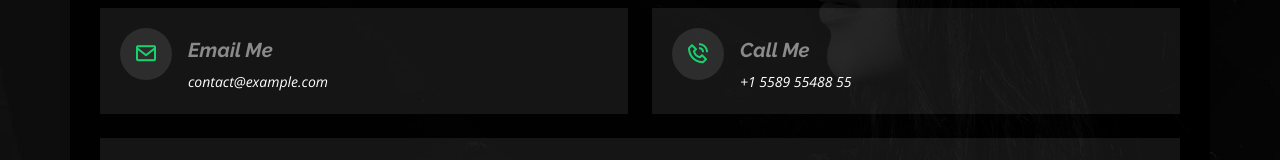
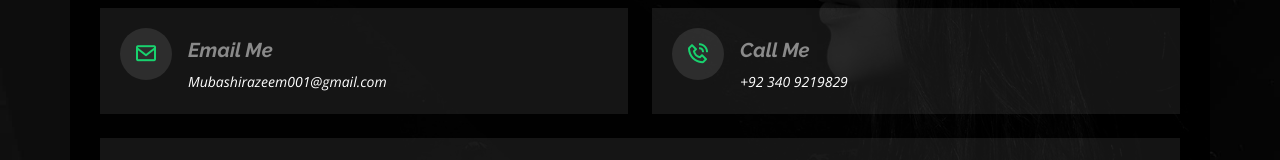
Before and after one commit to mubashir-azeem/mubashir_resume, a plain HTML site: page index.html in a window 1280 px wide. Both pictures are taken after a click on the link "Contact". Shown: the part 359-519 px from the top of the page. Drawn offline with nearby package versions, Linux system fonts and the light colour scheme.

Commit message:
Update index.html

```diff
--- a/index.html
+++ b/index.html
@@ -420,14 +420,14 @@
           <div class="info-box">
             <i class="bx bx-envelope"></i>
             <h3>Email Me</h3>
-            <p>contact@example.com</p>
+            <p>Mubashirazeem001@gmail.com</p>
           </div>
         </div>
         <div class="col-md-6 mt-4 d-flex align-items-stretch">
           <div class="info-box">
             <i class="bx bx-phone-call"></i>
             <h3>Call Me</h3>
-            <p>+1 5589 55488 55</p>
+            <p>+92 340 9219829</p>
           </div>
         </div>
       </div>
```
